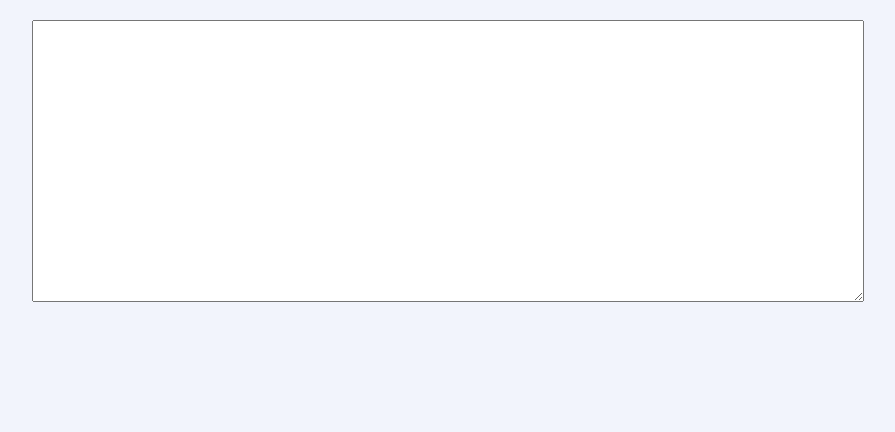
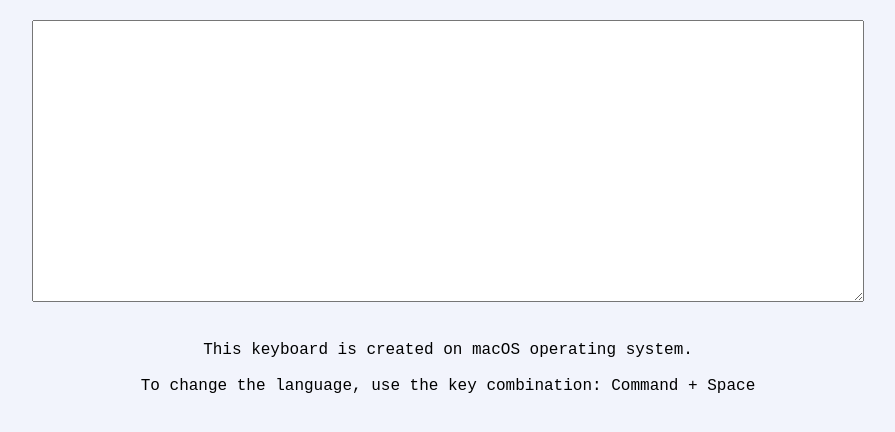
Before and after one commit to wandermiltz/virtual-keyboard, a website: page index.html in a window 1280 px wide. Shown: the part 64-496 px from the top of the page, without its empty margins (192-1087 px from the left). Drawn offline with Linux system fonts and the light colour scheme.

Commit message:
feat: add footer with operating system description

```diff
--- a/script.js
+++ b/script.js
@@ -6,9 +6,11 @@ const section = document.createElement('section');
 const textarea = document.createElement('textarea');
 const div = document.createElement('div');
 const h1 = document.createElement('h1');
+const footer = document.createElement('footer');
 
 body.append(header);
 body.append(main);
+body.append(footer);
 main.append(section);
 header.append(h1);
 section.append(textarea);
@@ -16,6 +18,10 @@ section.append(div);
 
 h1.innerText = 'Virtual Keyboard';
 h1.className = 'title';
+
 section.className = 'section';
 textarea.className = 'textarea';
 div.className = 'keyboard';
+
+footer.className = 'footer';
+footer.innerText = 'This keyboard is created on macOS operating system.\nTo change the language, use the key combination: Command + Space';
--- a/style.css
+++ b/style.css
@@ -28,3 +28,9 @@ body {
   font-size: 18px;
   color: #37393F;
 }
+
+.footer {
+  padding-top: 30px;
+  text-align: center;
+  line-height: 36px;
+}
```
